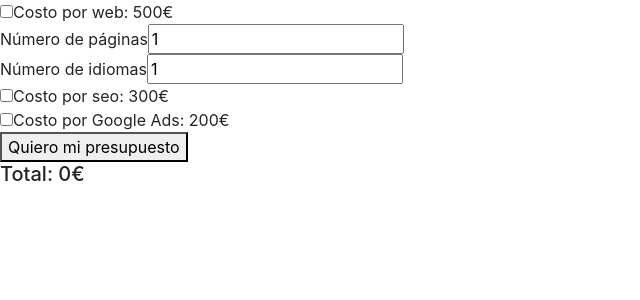
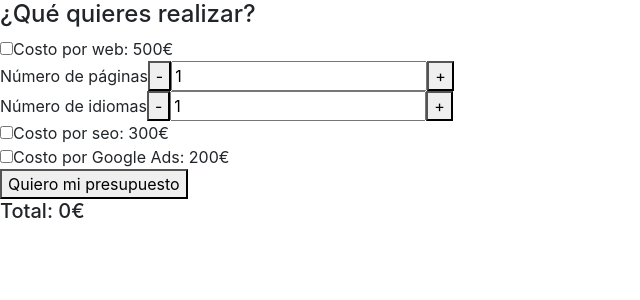
Before and after one commit to adaldin/budgetApp, a React (Create React App) app in the folder budget-app/: page / in a window 1280 px wide. Shown: the top 300 px of the page, without its empty margins (0-640 px from the left). Built offline with nearby package versions, Linux system fonts and the light colour scheme.

Commit message:
Counter updated.Works

```diff
--- a/budget-app/src/App.js
+++ b/budget-app/src/App.js
@@ -14,22 +14,23 @@ function App() {
 
   useEffect(() => {
     updateTotal();
-  }, [budget]);
+  }, [budget]); // eslint-disable-line react-hooks/exhaustive-deps
 
-  function updateBudget(e) {
-    let { name, value, checked, type } = e.target;
+  function updateBudget(event) {
+    event.preventDefault();
+    let { name, value, checked, type } = event.target;
     let newBudget = { ...budget };
     if (value === "") {
       value = 0;
     }
-    newBudget[name] = type === "checkbox" ? checked : parseInt(value);
+
+    if (type === "submit" || type === "text" || type === "checkbox")
+      newBudget[name] = type === "checkbox" ? checked : parseInt(value);
     setBudget(newBudget);
   }
 
   function updateTotal(event) {
-    // event.preventDefault();
     let newTotal = 0;
-    const { web, seo, ads, pages, languages } = budget;
     for (const key in budget) {
       if (typeof budget[key] === "boolean" && budget[key]) {
         newTotal = newTotal + pricing[key];
@@ -40,10 +41,35 @@ function App() {
 
     setTotal(newTotal);
   }
+  function handleClick(event) {
+    event.preventDefault();
+    const { name, value, id } = event.target;
+
+    if (id === "pagesAdd") {
+      setBudget((prevValue) => {
+        return { ...prevValue, [name]: parseInt(value) + 1 };
+      });
+    } else if (id === "pagesSubs") {
+      setBudget((prevValue) => {
+        return { ...prevValue, [name]: parseInt(value) - 1 };
+      });
+    } else if (id === "langAdd") {
+      setBudget((prevValue) => {
+        return { ...prevValue, [name]: parseInt(value) + 1 };
+      });
+    } else if (id === "langSubs") {
+      setBudget((prevValue) => {
+        return { ...prevValue, [name]: parseInt(value) - 1 };
+      });
+    }
+  }
 
   return (
     <>
-      <form onSubmit={updateTotal}>
+      <form>
+        <div>
+          <h4>¿Qué quieres realizar?</h4>
+        </div>
         <div>
           <input
             type="checkbox"
@@ -54,22 +80,56 @@ function App() {
           <label>Costo por web: 500€</label>
         </div>
         <div>
-          <label>Número de páginas</label>
+          <label htmlFor="pages">Número de páginas</label>
+          <button
+            onClick={handleClick}
+            name="pages"
+            id="pagesSubs"
+            value={budget.pages}
+          >
+            -
+          </button>
           <input
+            id="pages"
             type="text"
             name="pages"
             value={budget.pages}
             onChange={updateBudget}
           />
+          <button
+            onClick={handleClick}
+            name="pages"
+            id="pagesAdd"
+            value={budget.pages}
+          >
+            +
+          </button>
         </div>
         <div>
-          <label>Número de idiomas</label>
+          <label htmlFor="languages">Número de idiomas</label>
+          <button
+            onClick={handleClick}
+            name="languages"
+            id="langSubs"
+            value={budget.languages}
+          >
+            -
+          </button>
           <input
+            id="languages"
             type="text"
             name="languages"
             value={budget.languages}
             onChange={updateBudget}
           />
+          <button
+            onClick={handleClick}
+            name="languages"
+            id="langAdd"
+            value={budget.languages}
+          >
+            +
+          </button>
         </div>
 
         <div>
@@ -90,9 +150,8 @@ function App() {
           />
           <label>Costo por Google Ads: 200€</label>
         </div>
-
         <div>
-          <button type="submit">Quiero mi presupuesto</button>
+          <button onClick={updateTotal}>Quiero mi presupuesto</button>
         </div>
         <div>
           <h5>Total: {total}€</h5>
```
Also changed, not shown: budget-app/src/components/Panell.js (added, +26 -0 lines).
